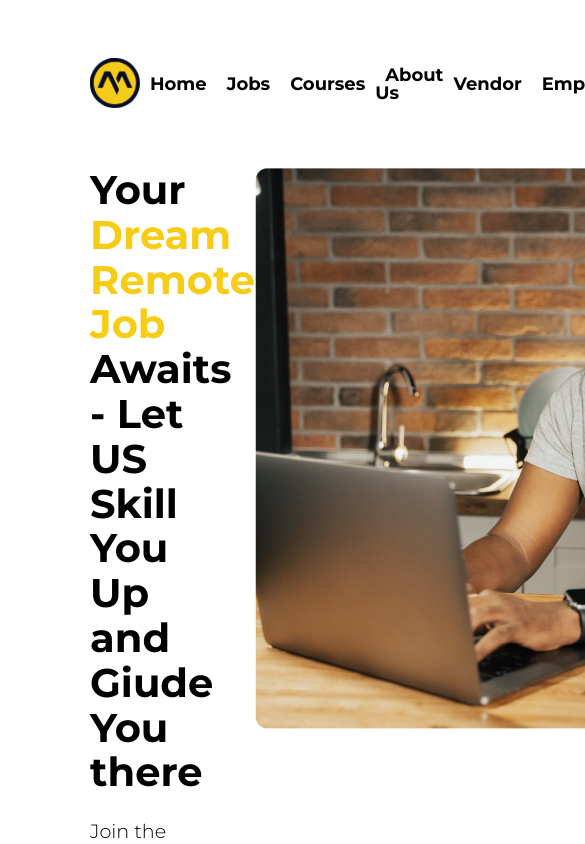
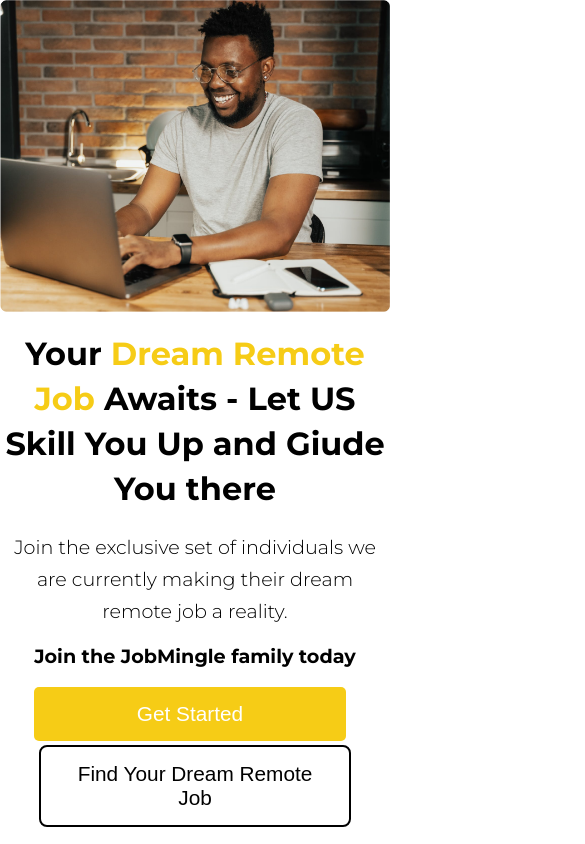
Before and after one commit to hanif1201/jobmingle, a React (Vite) app: page / in a window 390 px wide. Shown: the top 844 px of the page, 585 px wide, since content can reach past the window. Built offline with nearby package versions, Linux system fonts and the light colour scheme.

Commit message:
HERO page responsiveness

```diff
--- a/src/App.jsx
+++ b/src/App.jsx
@@ -11,7 +11,7 @@ function App() {
   return (
     <>
       <Router>
-        <Navbar />
+        {/* <Navbar /> */}
         <Routes>
           <Route path="/" element={<Home />} />
           <Route path="/jobs" element={<Jobs />} />
--- a/src/components/Hero.jsx
+++ b/src/components/Hero.jsx
@@ -22,7 +22,7 @@ const Hero = () => {
         </div>
       </div>
       <div className="hero__image">
-        <img src={hero} alt="" />
+        <img src={hero} alt="" className="heroImage" />
       </div>
     </div>
   );
--- a/src/components/Styles/Choose.css
+++ b/src/components/Styles/Choose.css
@@ -47,3 +47,6 @@
   justify-content: space-around;
   padding: 20px 100px;
 }
+
+@media only screen and (max-width: 30rem) {
+}
--- a/src/components/Styles/Hero.css
+++ b/src/components/Styles/Hero.css
@@ -64,3 +64,58 @@
   cursor: pointer; /* Cursor changes to a pointer on hover */
   border-radius: 8px; /* Rounded corners */
 }
+
+.hero__image {
+  width: 100%;
+  margin: 0;
+  padding: 0;
+}
+
+.heroImage {
+  width: 100%; /* makes the image take up the full width of its parent container */
+  height: auto; /* scales the height automatically to maintain the aspect ratio */
+  max-width: 100%; /* ensures the image is not larger than its natural size */
+  display: block;
+}
+
+@media only screen and (max-width: 30rem) {
+  /* CSS rules for mobile devices */
+  .hero__section {
+    display: flex;
+    flex-direction: column-reverse;
+    padding: 0;
+    width: 100%;
+  }
+
+  .hero__section__content {
+    display: flex;
+    flex-direction: column;
+    justify-content: flex-end;
+    text-align: center;
+  }
+
+  .hero__section__content__title {
+    width: 100%;
+    font-size: 2rem;
+    margin: 20px 0;
+  }
+  .hero__section__content__text {
+    width: 100%;
+  }
+
+  .hero__tagline {
+    width: 100%;
+  }
+  .btn--primary {
+    background-color: #f6cc16;
+    color: #ffffff;
+    padding: 15px;
+    width: 80%;
+  }
+  .btn--secondary {
+    width: 80%;
+  }
+  .btn--hero {
+    font-size: 1.3rem;
+  }
+}
```
